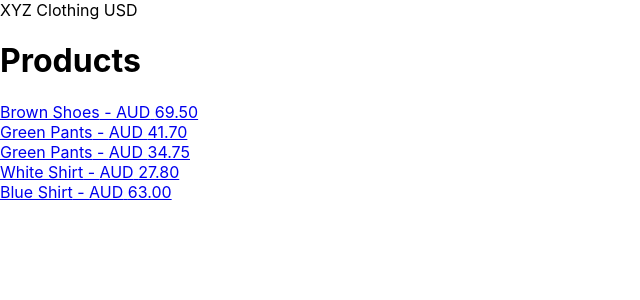
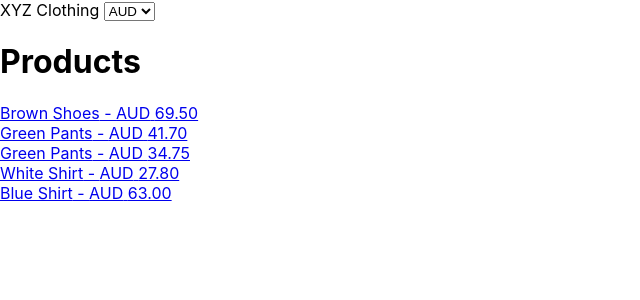
Before and after one commit to rolandgnm/xyz-clothing, a React (Create React App) app: page / in a window 1280 px wide. Shown: the top 300 px of the page, without its empty margins (0-640 px from the left). Built offline with nearby package versions, Linux system fonts and the light colour scheme.

Commit message:
Implement currency changes

```diff
--- a/src/components/Header.js
+++ b/src/components/Header.js
@@ -1,9 +1,20 @@
-import React from 'react'
+import React, { useContext } from 'react'
+import CurrencyContext from './CurrencyContext';
 
-const Header = () => (
+const Header = () => {
+  const { currency, setCurrency, exchangeRates } = useContext(CurrencyContext)
+  return (
     <header>
-        <span className="logo">XYZ Clothing</span> <span>USD</span>
+      <span className="logo">XYZ Clothing</span>{' '}
+      <select value={currency} onChange={(event) => { setCurrency(event.target.value) }}>
+        {exchangeRates.map((curr) => (
+          <option key={curr.base}>
+            {curr.base}
+          </option>
+        ))}
+      </select>
     </header>
-)
+  )
+}
 
 export default Header
```
